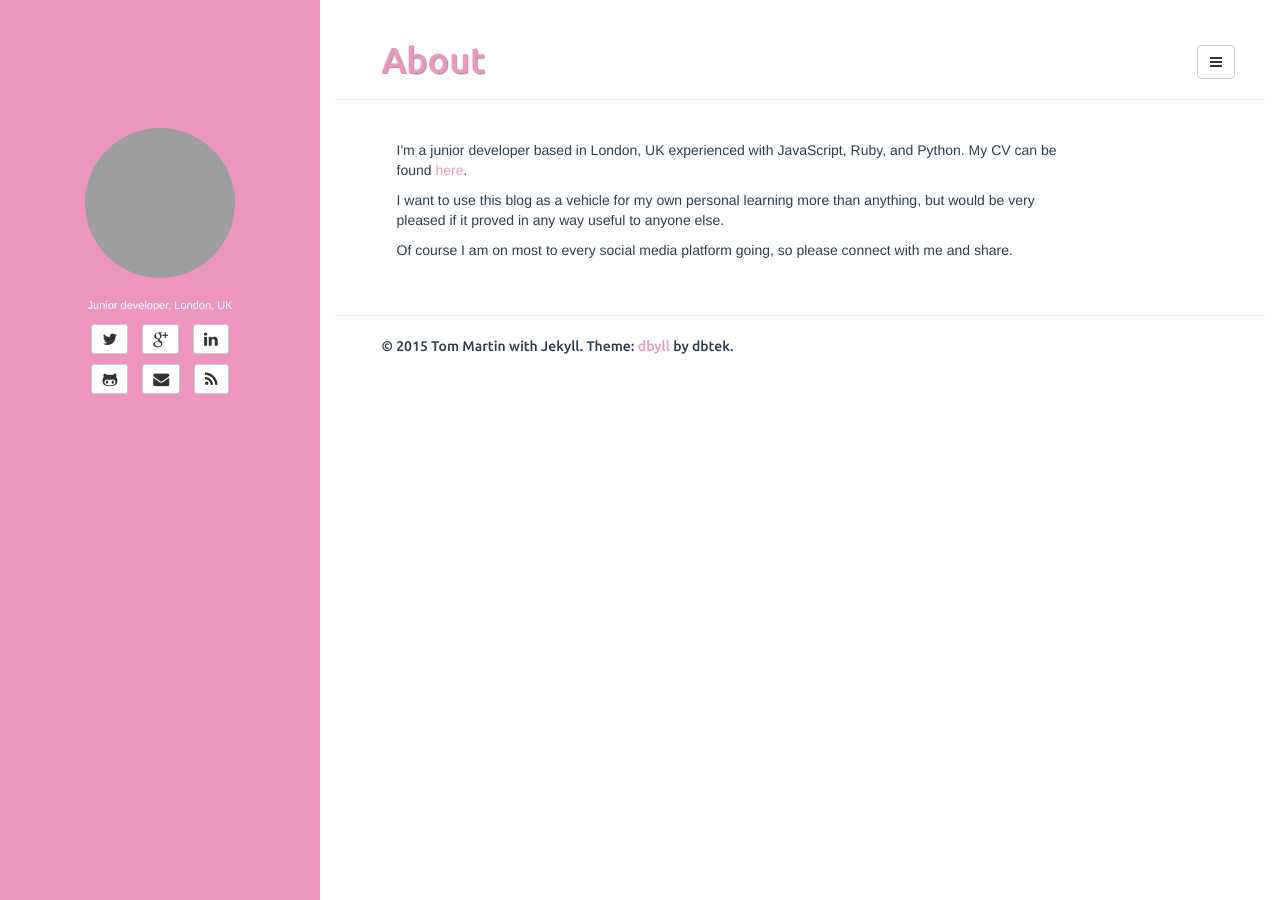
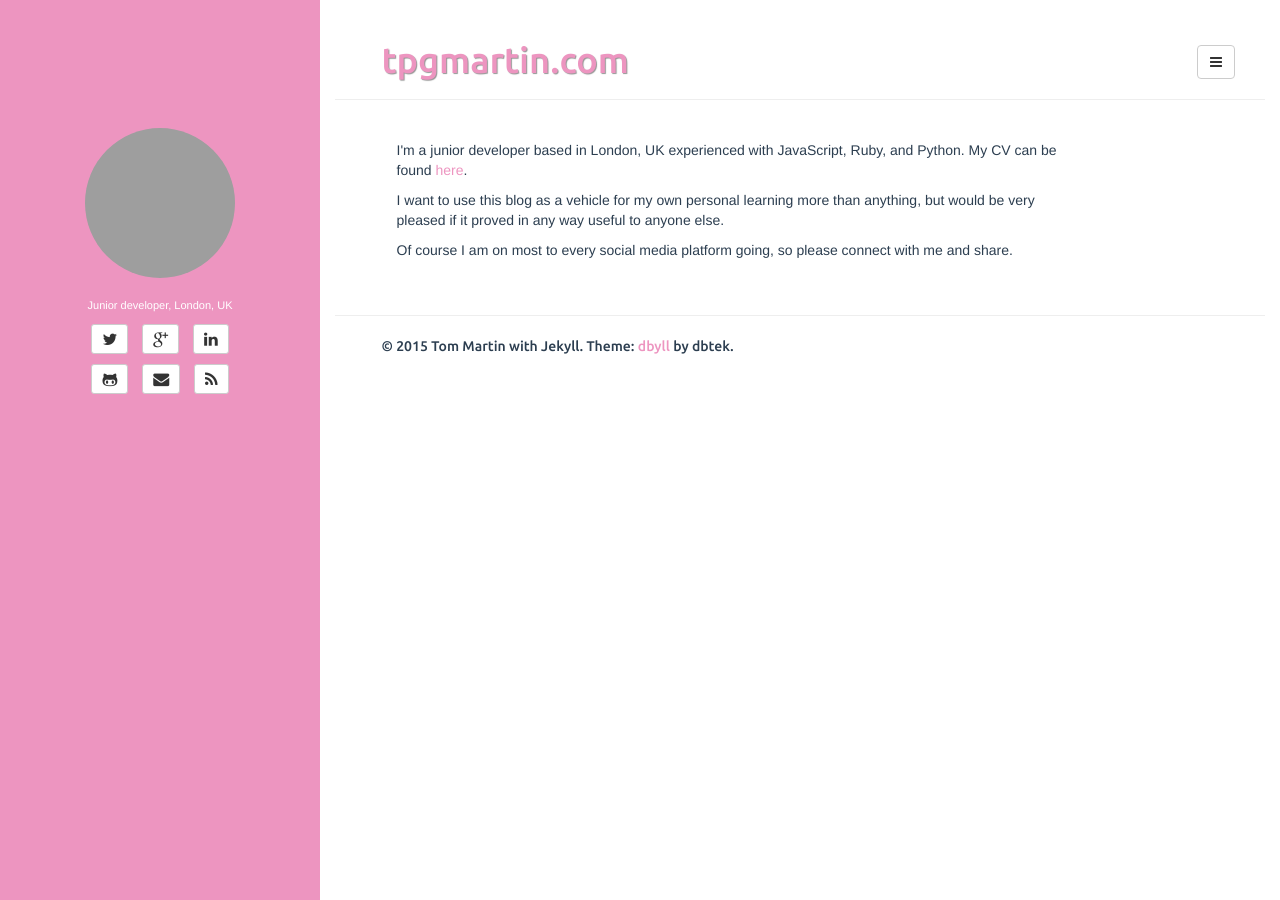
Before and after one commit to tpgmartin/tpgmartin.github.io, a Jekyll site: the page built from about.html, in a window 1280 px wide. Built offline with Jekyll 4.4.1, drawn with Linux system fonts in a browser that asks for light colours; grey boxes are pictures that could not be loaded.

Commit message:
Load default page title locally

```diff
--- a/_config.yml
+++ b/_config.yml
@@ -8,11 +8,10 @@
 permalink: pretty
 
 defaults:
-  -
-    scope:
-      path: "" # empty string for all files
-    values:
-      title: tpgmartin.com
+  scope:
+  path: "" # empty string for all files
+  values:
+  title: tpgmartin.com
 
 description: A blog on programming and things
 author:
--- a/_includes/default.html
+++ b/_includes/default.html
@@ -2,7 +2,12 @@
 <html>
 <head>
 	<meta charset="utf-8">
+	{% if page.title %}
 	<title>{{ page.title }}</title>
+	{% else %}
+	<title>{{ site.defaults.title }}</title>
+	{% endif %}
+
 	{% if page.description %}
 	<meta name="description" content="{{ page.description }}">
 	{% endif %}
--- a/_includes/page.html
+++ b/_includes/page.html
@@ -1,5 +1,9 @@
 <div class="page-header">
+  {% if page.tagline %}
   <h1>{{ page.title }} {% if page.tagline %} <small>{{ page.tagline }}</small>{% endif %}</h1>
+  {% else %}
+  <h1>{{ site.defaults.title }}</h1>
+  {% endif %}
 </div>
 
 {{ content }}
```
